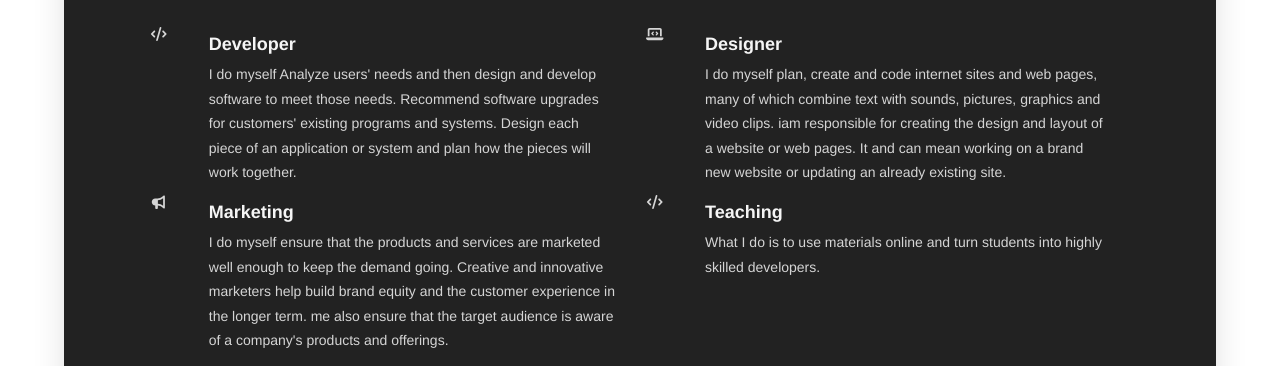
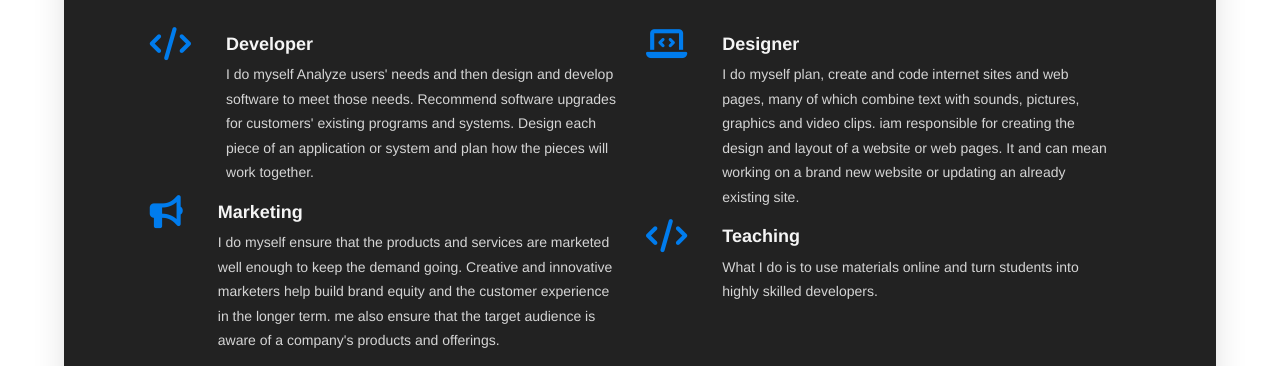
Before and after one commit to shammasps/portfolio, a plain HTML site: page index.html in a window 1280 px wide. Shown: the part 779-1145 px from the top of the page. Drawn offline with nearby package versions, Linux system fonts and the light colour scheme.

Commit message:
4 commit

```diff
--- a/index.html
+++ b/index.html
@@ -9,7 +9,6 @@
     <link href="style.css" type="text/css" rel="stylesheet">
     <link rel="stylesheet" href="https://cdnjs.cloudflare.com/ajax/libs/font-awesome/4.7.0/css/font-awesome.min.css">
     <link rel="stylesheet" href="styles/fontawesome-free-6.2.0-web/css/all.min.css">
-    <script src="styles/fontawesome-free-6.2.0-web/js/all.min.js" crossorigin="anonymous"></script>
     <script src="https://kit.fontawesome.com/104cb57cda.js" crossorigin="anonymous"></script>
 </head>
 <body onscroll="windowScroll()">
```
